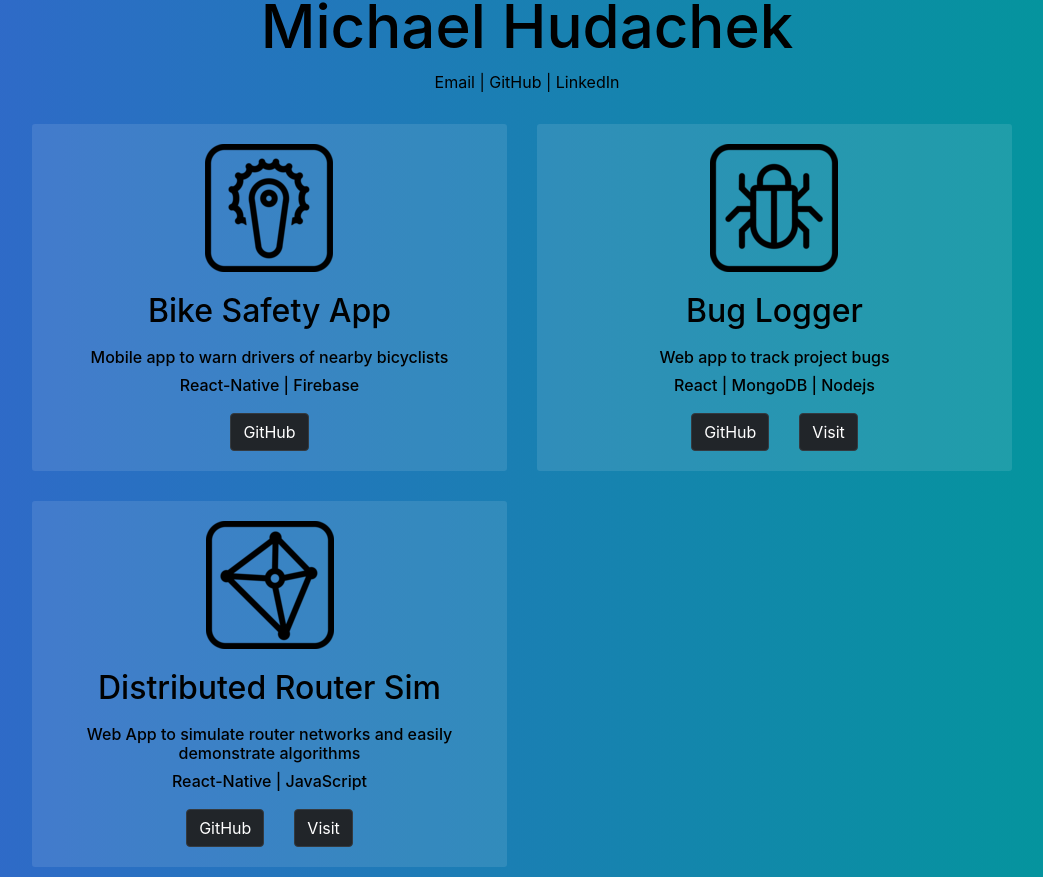
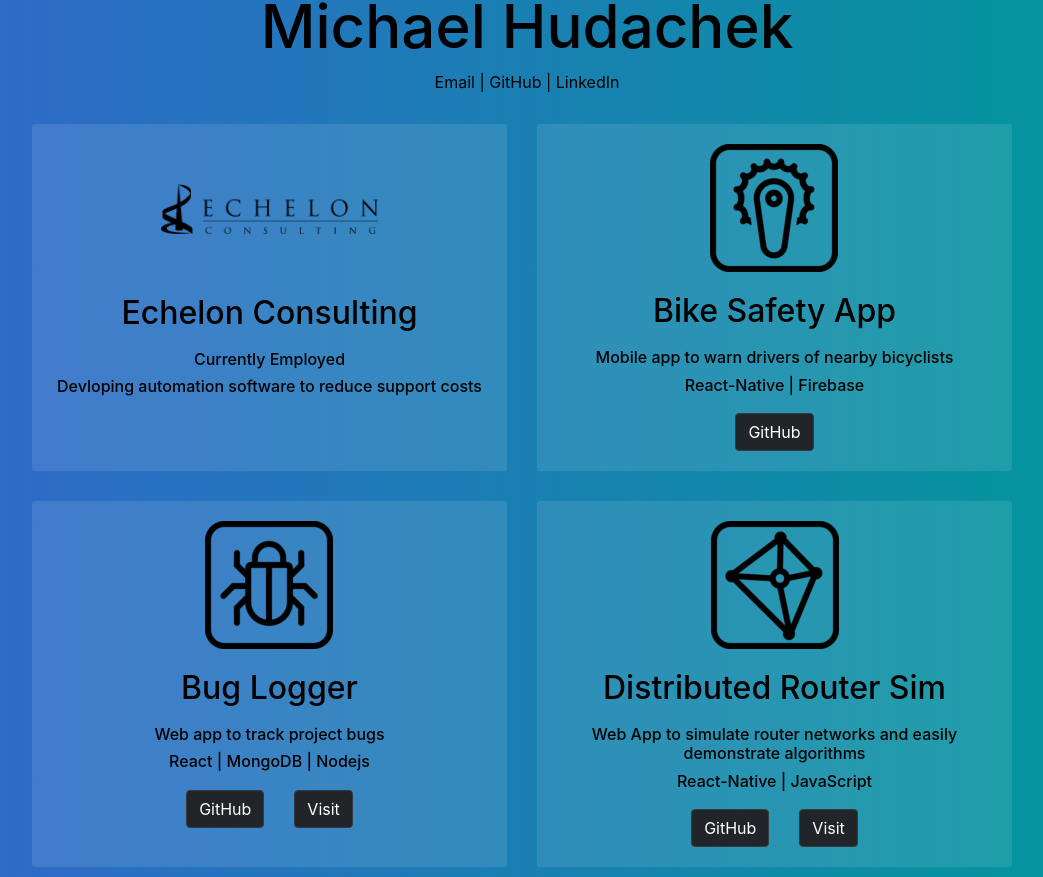
Before and after one commit to hud987/PortfolioSite, a React (Create React App) app: page / in a window 1280 px wide. Shown: the part 240-1117 px from the top of the page, without its empty margins (113-1156 px from the left). Built offline with nearby package versions, Linux system fonts and the light colour scheme.

Commit message:
added new job

```diff
--- a/src/components/Homepage.js
+++ b/src/components/Homepage.js
@@ -6,6 +6,7 @@
 import buglogger from '../images/buglogger.png'
 import profile from '../images/selfie.png'
 import sdn from '../images/sdn.png'
+import echelon from '../images/echelon.png'
 
 export default class Homepage extends Component {
   render() {
@@ -33,6 +34,31 @@
             backgroundColor: 'rgba(255, 255, 255, .1)'}}
           >
             <div>
+            <div style={{display: 'flex', justifyContent: 'center', paddingTop: 40, paddingBottom: 40}} ><img width={"50%"} src={echelon} alt="Echelon Consulting"/></div>
+            <div style={{paddingTop: 20, display: 'flex', justifyContent: 'center'}}><h2 style={{color: 'black'}}>Echelon Consulting</h2></div>
+            <div style={{paddingTop: 10}}><h6 style={{color: 'black'}}>Currently Employed</h6></div>
+            <div style={{paddingTop: 0}}><h6 style={{color: 'black'}}>Devloping automation software to reduce support costs</h6></div>
+            <div style={{paddingTop: 10, display: 'flex', justifyContent: 'center'}}>
+              <Row>
+              <Col>
+              </Col>
+              <Col>
+              </Col>
+              </Row>
+
+              </div>
+            </div>
+          </Col>
+          <Col sm={5} style={{
+            margin: 10,
+            padding: 20,
+            borderRadius:3,
+            marginRight: 20,
+            display: 'flex',
+            justifyContent: 'center',
+            backgroundColor: 'rgba(255, 255, 255, .1)'}}
+          >
+            <div>
             <div style={{display: 'flex', justifyContent: 'center'}} ><img src={bikesafety} alt="bike safety"/></div>
             <div style={{paddingTop: 20, display: 'flex', justifyContent: 'center'}}><h2 style={{color: 'black'}}>Bike Safety App</h2></div>
             <div style={{paddingTop: 10}}><h6 style={{color: 'black'}}>Mobile app to warn drivers of nearby bicyclists</h6></div>
@@ -42,6 +68,11 @@
             </div>
             </div>
           </Col>
+          <Col></Col>
+        </Row>
+
+        <Row style={{paddingTop: 10,display: 'flex', textAlign: 'center'}}>
+          <Col ></Col>
           <Col sm={5} style={{
             margin: 10,
             padding: 20,
@@ -69,11 +100,6 @@
               </div>
             </div>
           </Col>
-          <Col></Col>
-        </Row>
-
-        <Row style={{paddingTop: 10,display: 'flex', textAlign: 'center'}}>
-          <Col ></Col>
           <Col sm={5} style={{
             margin: 10,
             padding: 20,
@@ -100,16 +126,6 @@
             </div>
             </div>
           </Col>
-          <Col sm={5} style={{
-            margin: 10,
-            padding: 20,
-            borderRadius:3,
-            marginRight: 20,
-            display: 'flex',
-            justifyContent: 'center',
-            backgroundColor: 'rgba(255, 255, 255, .0)'}}
-          >
-          </Col>
           <Col></Col>
         </Row>
 
```
Also changed, not shown: src/images/echelon.png (added).
